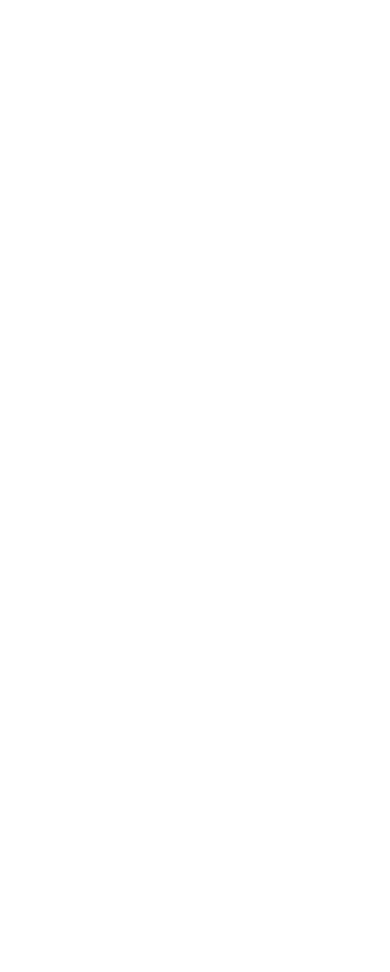
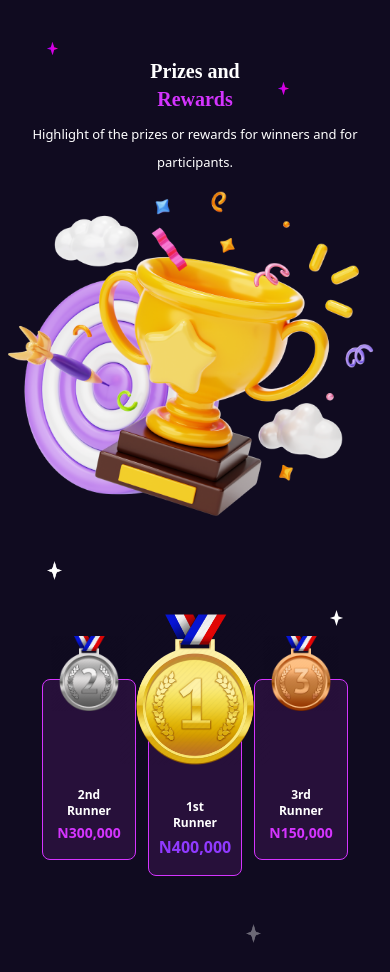
Before and after one commit to dExtinctedCoder/getLinked, a React (Vite) app: page / in a window 390 px wide. Shown: the part 5280-6252 px from the top of the page. Before the commit the page ends 5273 px from the top, so only its background shows below. Built offline with nearby package versions, Linux system fonts and the light colour scheme.

Commit message:
feat: build responsive landing page 'price-and-reward' section

```diff
--- a/src/pages/homePage.tsx
+++ b/src/pages/homePage.tsx
@@ -19,6 +19,10 @@
 import ManAndWoman from "../assets/images/8046554 1.png";
 import ManThinking from "../assets/images/cwok-casual-211.png";
 import QuestionMark from "../assets/images/_.png";
+import PRIZECUP from "../assets/images/9486889 1.png";
+import GoldMedal from "../assets/images/gold_medal 1.png";
+import SilverMedal from "../assets/images/silver_medal 1.png";
+import BronzeMedal from "../assets/images/bronze_medal 1.png";
 import { useAppDispatch } from "../store/hooks";
 import { CLOSE_MENU, toggleMenu } from "../store/app/app.actions";
 import Section from "../components/sections/landingPageSection";
@@ -628,6 +632,100 @@
 				/>
 			</section>
 			<hr className="border-0 h-[1px] bg-[#ffffff2d]" />
+			<section className="relative bg-[#100B20] pt-16 pb-28 lg:px-16">
+				<div className="lg:m-auto lg:w-fit lg:mr-0 lg:px-24">
+					<h4 className="font-['Clash_Display'] text-center text-xl font-bold lg:text-left lg:text-[32px] lg:mb-2">
+						Prizes and
+					</h4>
+					<h4 className="font-['Clash_Display'] text-center text-xl font-bold mb-2 text-[#D434FE] lg:text-[32px] lg:mb-4 lg:text-left">
+						Rewards
+					</h4>
+					<p className="text-[13px] text-center leading-[27.5px] lg:text-sm lg:text-left">
+						Highlight of the prizes or rewards for winners and for participants.
+					</p>
+				</div>
+				<div className="lg:flex items-center justify-between">
+					<img
+						src={PRIZECUP}
+						alt="prize-cup"
+						className="m-auto w-fit object-contain lg:m-0 lg:w-[45%]"
+					/>
+					<div className="flex gap-y-24 items-center justify-center gap-x-3 pt-40 px-[42px] lg:flex-nowrap lg:w-full">
+						<div className="relative w-[120px] aspect-[0.52] flex flex-col items-center justify-end rounded-lg border border-[#D434FE] bg-[#d434fe1e] lg:w-[200px] lg:aspect-[0.75]">
+							<p className="text-xs font-semibold mb-1 text-center lg:text-4xl">
+								2nd <br />
+								Runner
+							</p>
+							<p className="text-sm pb-4 font-bold text-[#D434FE] text-center lg:text-[32px] lg:leading-[69.248px]">
+								N300,000
+							</p>
+							<img
+								src={SilverMedal}
+								alt="gold-medal"
+								className="absolute -top-[25%] left-1/2 -translate-x-1/2 w-[75px] lg:w-[179px] lg:-top-[45%]"
+							/>
+						</div>
+						<div className="relative w-[120px] aspect-[0.52] flex flex-col items-center justify-end rounded-lg border border-[#D434FE] bg-[#d434fe1e] translate-y-4 lg:w-[200px] lg:aspect-[0.75]">
+							<p className="text-xs font-semibold mb-1 text-center lg:text-4xl">
+								1st <br />
+								Runner
+							</p>
+							<p className="text-smp pb-4 font-bold text-[#903AFF] text-center lg:text-[32px] lg:leading-[69.248px]">
+								N400,000
+							</p>
+							<img
+								src={GoldMedal}
+								alt="gold-medal"
+								className="absolute scale-[2] -top-[25%] left-1/2 -translate-x-1/2 w-[75px] lg:w-[179px] lg:-top-[45%] lg:scale-[1.45]"
+							/>
+						</div>
+						<div className="relative w-[120px] aspect-[0.52] flex flex-col items-center justify-end rounded-lg border border-[#D434FE] bg-[#d434fe1e] lg:w-[200px] lg:aspect-[0.75]">
+							<p className="text-xs font-semibold mb-1 text-center lg:text-4xl">
+								3rd <br />
+								Runner
+							</p>
+							<p className="text-sm pb-4 font-bold text-[#D434FE] text-center lg:text-[32px] lg:leading-[69.248px]">
+								N150,000
+							</p>
+							<img
+								src={BronzeMedal}
+								alt="gold-medal"
+								className="absolute -top-[25%] left-1/2 -translate-x-1/2 w-[75px] lg:w-[179px] lg:-top-[45%]"
+							/>
+						</div>
+					</div>
+				</div>
+				<img
+					src={STAR_PURPLE}
+					alt="star-purple"
+					className="absolute top-[5%] left-[12%] lg:left-[20%]"
+				/>
+				<img
+					src={STAR_PURPLE}
+					alt="star-purple"
+					className="absolute top-[9%] right-[26%] lg:right-[20%] lg:top-[19%]"
+				/>
+				<img
+					src={STAR}
+					alt="star-white"
+					className="absolute w-[15px] top-[58%] left-[12%] lg:left-[50%] lg:top-[25%]"
+				/>
+				<img
+					src={STAR}
+					alt="star-white"
+					className="absolute w-[13px] right-[12%] top-[63%] lg:right-[6%] lg:top-[31%]"
+				/>
+				<img
+					src={STAR}
+					alt="star-white"
+					className="hidden absolute w-[13px] lg:left-[20%] lg:block"
+				/>
+				<img
+					src={STARGray}
+					alt="star-grey"
+					className="absolute w-[15px] bottom-[3%] right-[33%] lg:bottom-[12%] lg:right-[19%]"
+				/>
+			</section>
 		</div>
 	);
 };
```
